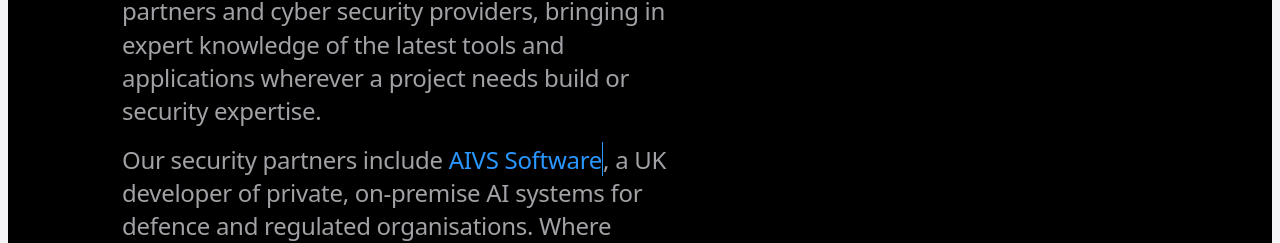
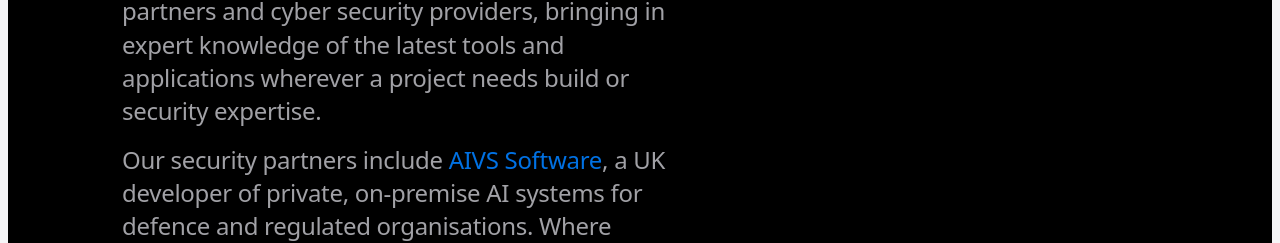
Before and after one commit to bn47ndgf6j-wq/oystershell-website, a plain HTML site: page public/ai-strategy/index.html in a window 1280 px wide. Shown: the part 2632-2875 px from the top of the page. Drawn offline with Linux system fonts and the light colour scheme.

Commit message:
AI page: plain partner link
Co-Authored-By: Claude Opus 5.5 <noreply@anthropic.com>
Claude-Session: https://claude.ai/code/session_01UNo9FwSDHei3bQTLJpXeaG

```diff
--- a/public/ai-strategy/index.html
+++ b/public/ai-strategy/index.html
@@ -434,7 +434,7 @@ footer .reg{max-width:80ch;line-height:1.6}
         <p class="eyebrow grad">Partners and protection</p>
         <h2 class="h2">The right specialists. Secure from day one.</h2>
         <p class="lede">We work alongside specialist AI integration partners and cyber security providers, bringing in expert knowledge of the latest tools and applications wherever a project needs build or security expertise.</p>
-        <p class="lede" style="margin-top:16px">Our security partners include <a class="chev" href="https://www.aivs.uk" target="_blank" rel="noopener" style="display:inline">AIVS Software</a>, a UK developer of private, on-premise AI systems for defence and regulated organisations. Where customer data must stay on your own systems, we can bring that expertise into your project.</p>
+        <p class="lede" style="margin-top:16px">Our security partners include <a href="https://www.aivs.uk" target="_blank" rel="noopener" style="color:var(--blue)">AIVS Software</a>, a UK developer of private, on-premise AI systems for defence and regulated organisations. Where customer data must stay on your own systems, we can bring that expertise into your project.</p>
       </div>
       <div class="cards">
         <article class="card"><span class="tag">Data</span><h3>UK GDPR first</h3><p>Customer and payment data kept away from tools that shouldn't see it, with clear rules for staff on what goes into AI.</p></article>
```
Also changed, not shown: src/site.html (+1 -1 lines).
